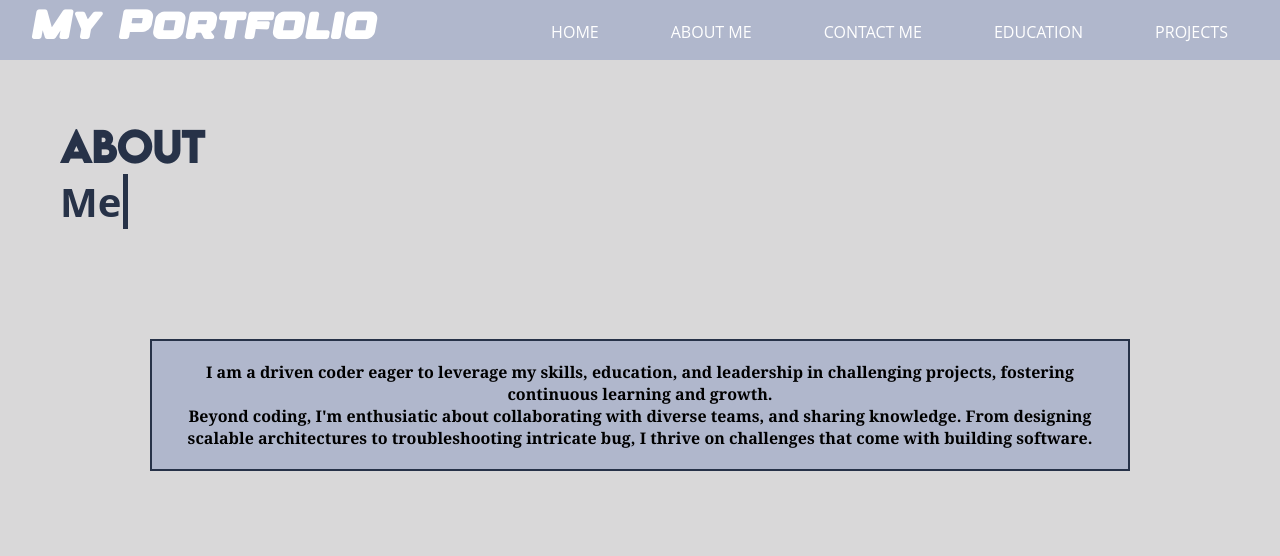
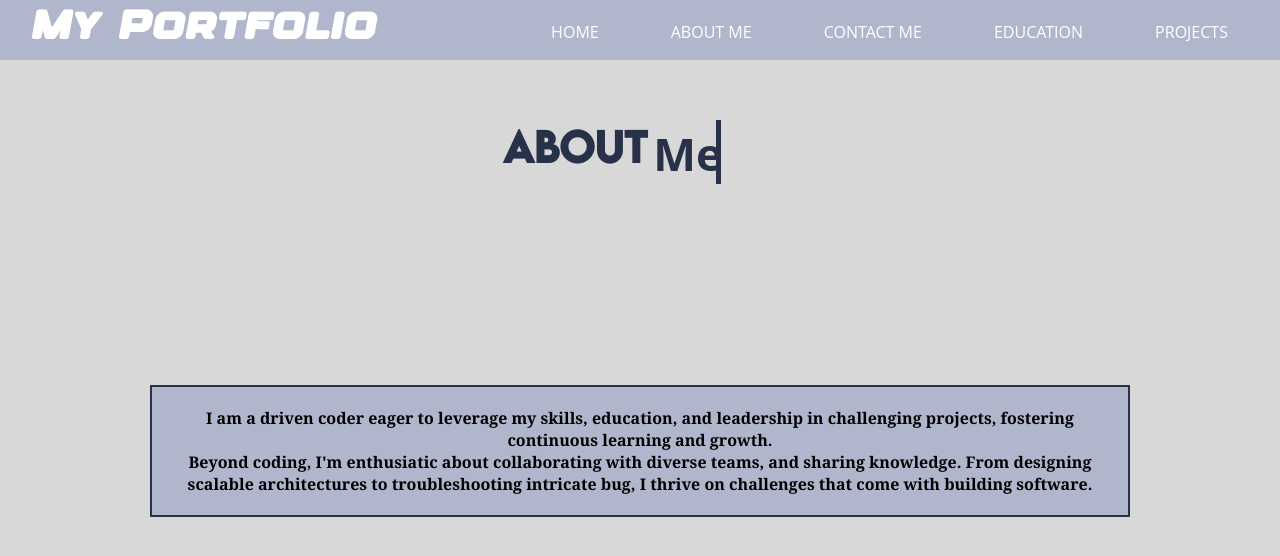
Before and after one commit to AmmaarahF/PersonalProfile, a plain HTML site: page AboutMe.html in a window 1280 px wide. Drawn offline with Linux system fonts and the light colour scheme.

Commit message:
heading changes

```diff
--- a/AboutMe.html
+++ b/AboutMe.html
@@ -87,12 +87,17 @@ header{
 }
 h1{
     color: #273248;
-    float: left;
-    padding: 60px 0 60px 60px;
+    text-align: center;
+    align-items: center;
+    padding-top: 60px;
+    padding-bottom: 60px;
+    padding-right: 130px;
 
 }
-.Head-container{
-    display: inline-block;
+
+
+.Head-container .heading-start{
+    text-align: center;
 }
 .touch{
    width: 100%;
@@ -107,6 +112,9 @@ h1{
     content: "Me.";
     position: absolute;
     display: inline-block;
+    padding-left: 6px;
+    padding-top: 3px;
+    font-size: 34pt;
     border-right: 5px solid;
     vertical-align: middle;
     white-space: nowrap; /* Ensures it doesn't wrap */
@@ -127,7 +135,7 @@ h1{
     align-items: center;
     margin-left: 150px;
     margin-right: 150px;
-    margin-top: 100px;
+    margin-top: 150px;
     border: 2px solid #273248;
     padding: 20px;
     background-color: #b0b7cc;
@@ -168,7 +176,7 @@ h1{
         </nav>
     </header>
 <div class="Head-container">
-    <h1 style="font-family: 'milk'; font-size: 30pt;">About<br><span class="touch"></span></h1>
+    <h1 class="heading-start" style="font-family: 'milk'; font-size: 30pt;">About <span class="touch"></span></h1>
 </div>
 <div class = "container_">
     <p class="about_p">I am a driven coder eager to leverage my skills, education, and leadership in challenging projects, fostering continuous learning and growth.<br> Beyond  coding, I'm
```
Also changed, not shown: ContactMe.html (+8 -5 lines).
